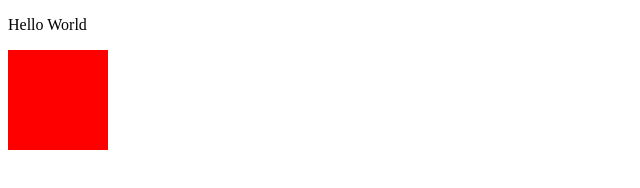
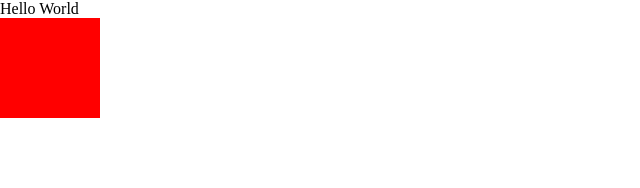
Before and after one commit to Zh2480958488/boby, a plain HTML site: page index.html in a window 1280 px wide. Shown: the whole page, without its empty margins (0-640 px from the left). Drawn offline with Linux system fonts and the light colour scheme.

Commit message:
text0.2初始化

```diff
--- a/demo.css
+++ b/demo.css
@@ -1,3 +1,9 @@
+*{
+	padding: 0;
+	margin: 0;
+	text-decoration: none;
+	list-style: none;
+}
 div{
 	width: 100px;
 	height: 100px;
```
